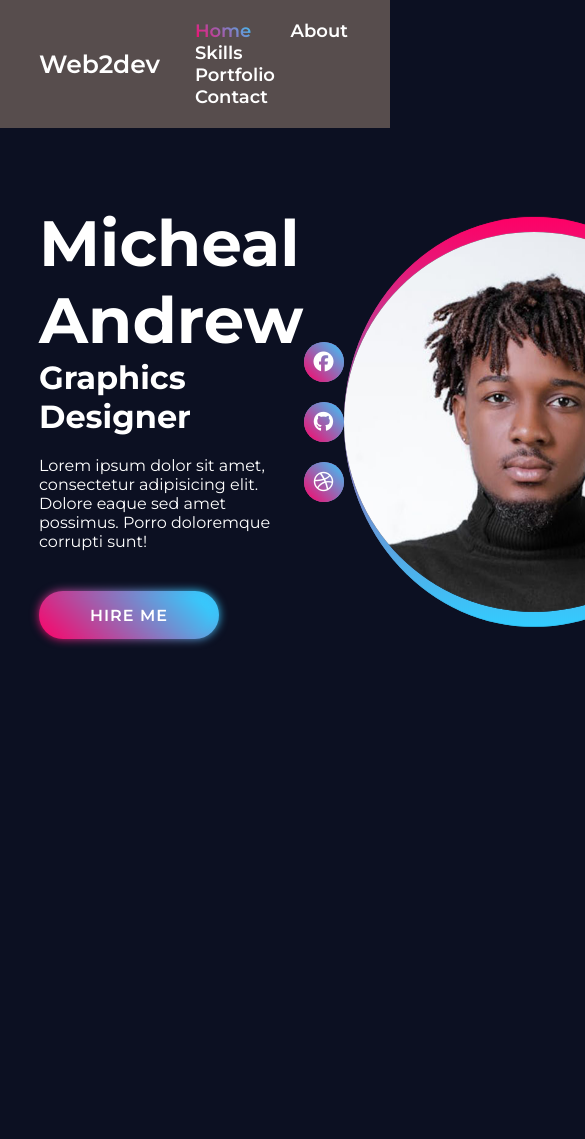
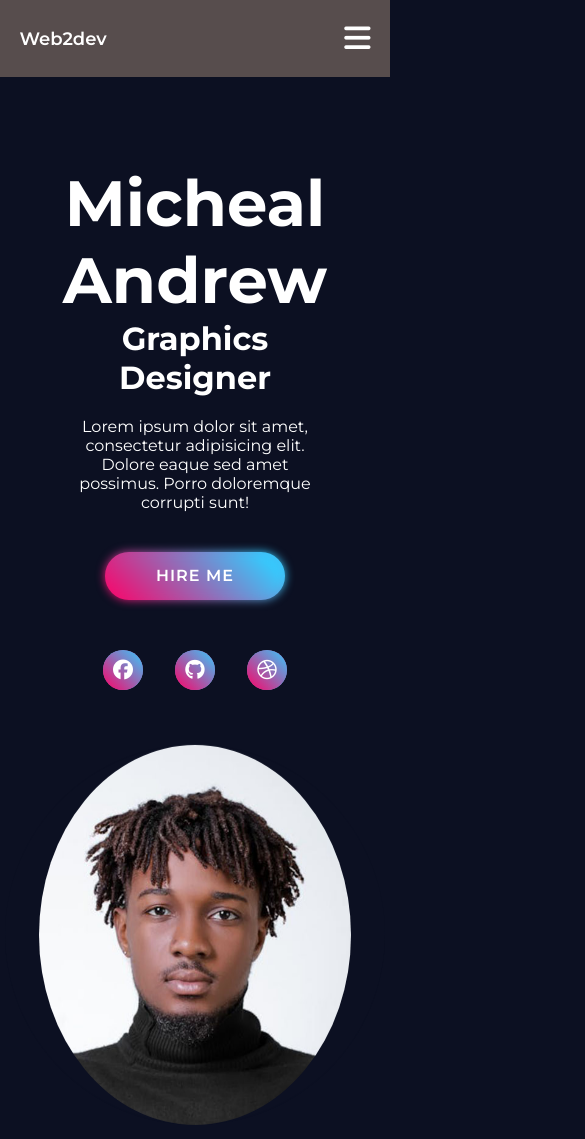
Before and after one commit to DwebAgency2/portfolio_4, a plain HTML site: page index.html in a window 390 px wide. Shown: the top 1139 px of the page, 585 px wide, since content can reach past the window. Before the commit the page ends 844 px from the top, so only its background shows below. Drawn offline with Linux system fonts and the light colour scheme.

Commit message:
modified:   index.html 	modified:   script.js 	modified:   style.css

```diff
--- a/index.html
+++ b/index.html
@@ -40,6 +40,11 @@
 
         <a href="#contact" style="--i: 5">Contact</a>
       </nav>
+
+      <div class="menu-icon">
+        <i class="fa-solid fa-bars"></i>
+      </div>
+
     </header>
 
     <!---home section---->
--- a/script.js
+++ b/script.js
@@ -0,0 +1,17 @@
+document.addEventListener("DOMContentLoaded", function () {
+  const menuIcon = document.querySelector(".menu-icon");
+  const navbar = document.querySelector(".navbar");
+  const navLinks = document.querySelectorAll(".navbar a");
+
+  // Toggle menu on icon click
+  menuIcon.addEventListener("click", function () {
+    navbar.classList.toggle("active");
+  });
+
+  // Close menu when clicking a link
+  navLinks.forEach(link => {
+    link.addEventListener("click", function () {
+      navbar.classList.remove("active");
+    });
+  });
+});
--- a/style.css
+++ b/style.css
@@ -40,6 +40,10 @@ body {
   animation: slideTop 1s ease forwards;
 }
 
+.menu-icon {
+  display: none;
+}
+
 .navbar a{
   font-size: 18px;
   color: #fff;
@@ -66,6 +70,14 @@ body {
   -webkit-text-fill-color: transparent;
   -webkit-background-clip: text;
 
+}
+
+/* Menu Icon for Mobile */
+.menu-icon {
+  display: none;
+  font-size: 30px;
+  color: white;
+  cursor: pointer;
 }
 
 
@@ -357,3 +369,117 @@ body {
     transform: rotate(360deg);
   }
 }
+
+/*MEDIA QUARY*/
+
+@media screen and (max-width: 926px) {
+  .header {
+
+    width: 100%;
+
+    padding: 20px 5%;
+
+  }
+
+  .logo {
+    font-size: 18px;
+
+  }
+
+  .navbar {
+    display: none;
+    flex-direction: column;
+    position: absolute;
+    top: 70px;
+    right: 10%;
+    background: rgba(87, 77, 77, 0.9);
+    width: 200px;
+    padding: 10px;
+    border-radius: 5px;
+    text-align: center;
+
+    /* Transition Effect */
+  opacity: 0;
+  transform: translateY(-20px);
+  transition: opacity 0.4s ease, transform 0.4s ease;
+
+  }
+
+  .navbar a{
+    margin: 10px 0;
+    display: block;
+    opacity: 1;
+    animation: none;
+  }
+
+  /* Show menu when active */
+    .navbar.active {
+      display: flex;
+      opacity: 1;
+      transform: translateY(0);
+      pointer-events: auto;
+  }
+
+  .menu-icon {
+    display: block;
+  }
+
+  .home {
+    width: 100%;
+    height: 100vh;
+    display: block;
+    margin-bottom: 3rem;
+  }
+
+  .home-content {
+    margin-top: 4rem;
+    text-align: center;
+    padding: 30px;
+  }
+
+  .home-sci{
+    display: flex;
+    flex-direction: row;
+
+   justify-content: center;
+   align-items: center;
+   gap: 2rem;
+
+
+  }
+
+  .home-img {
+
+    margin-top: 20px;
+    width: 100%;
+  }
+
+  .glowing-circle span {
+    display: none;
+  }
+
+
+  .image img{
+    max-width: 390px;
+    object-fit: cover;
+
+  }
+
+
+
+}
+
+
+@media screen and (max-width: 1024px){
+
+
+  .home-content {
+   display: flex;
+   flex-direction: column;
+   justify-content: center;
+   align-items: center;
+   text-align: center;
+   margin: auto;
+   margin-top: 8rem;
+  }
+}
```
